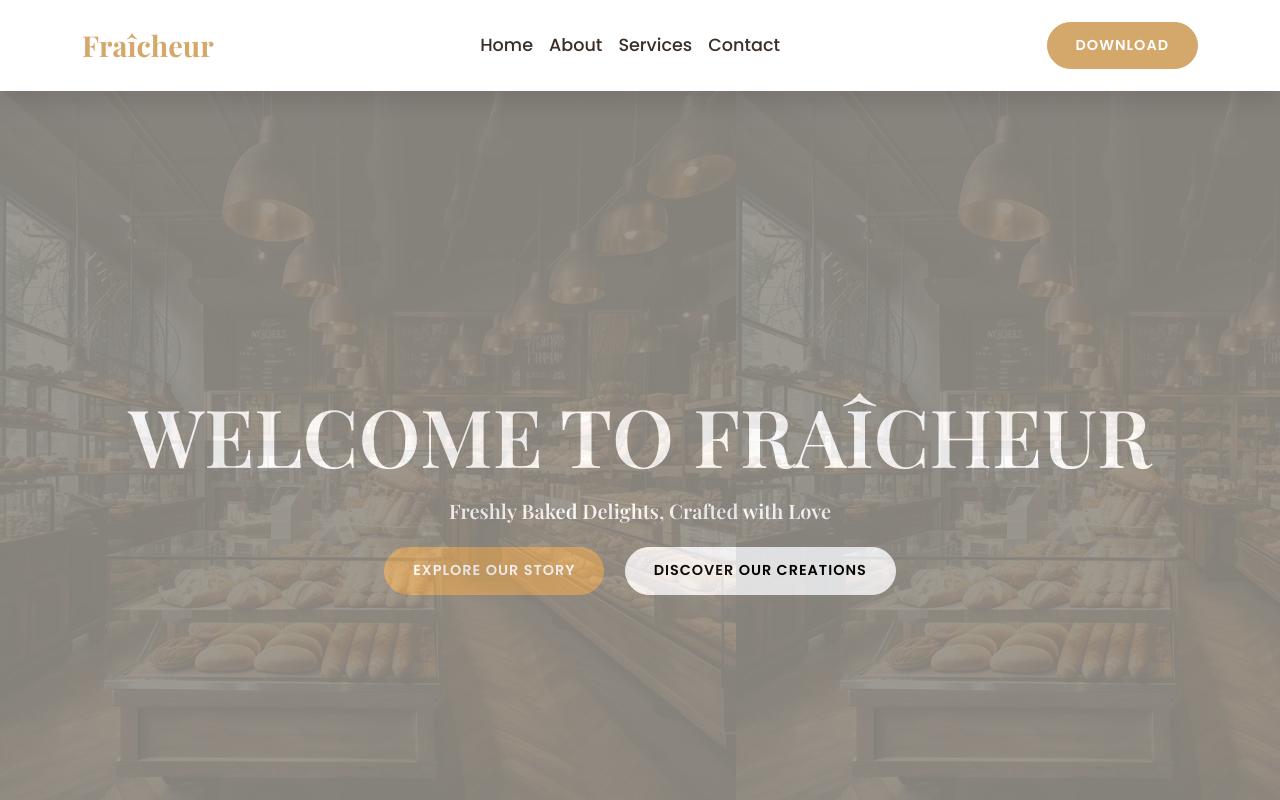
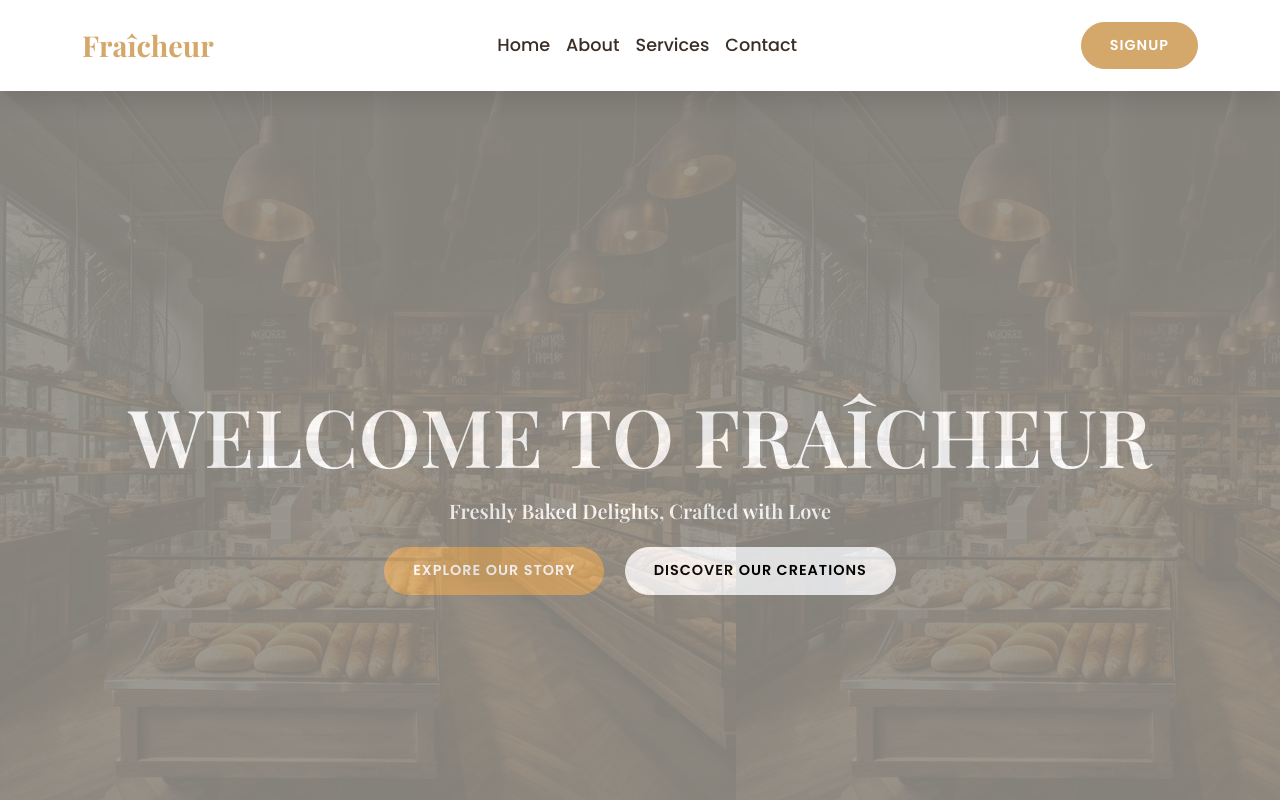
Before and after one commit to kojing777/Bakery-Ghar, a plain HTML site: page index.html in a window 1280 px wide. Shown: the top 800 px of the page. Drawn offline with nearby package versions, Linux system fonts and the light colour scheme; some packages are replaced by stand-ins of ours; a script that the page names is missing.

```diff
--- a/index.html
+++ b/index.html
@@ -41,7 +41,7 @@
                         <a class="nav-link" href="#contact">Contact</a>
                     </li>
                 </ul>
-                <a href="#" class="btn btn-brand ms-lg-3">Download</a>
+                <a href="#" class="btn btn-brand ms-lg-3">SignUp</a>
             </div>
         </div>
     </nav>
```
